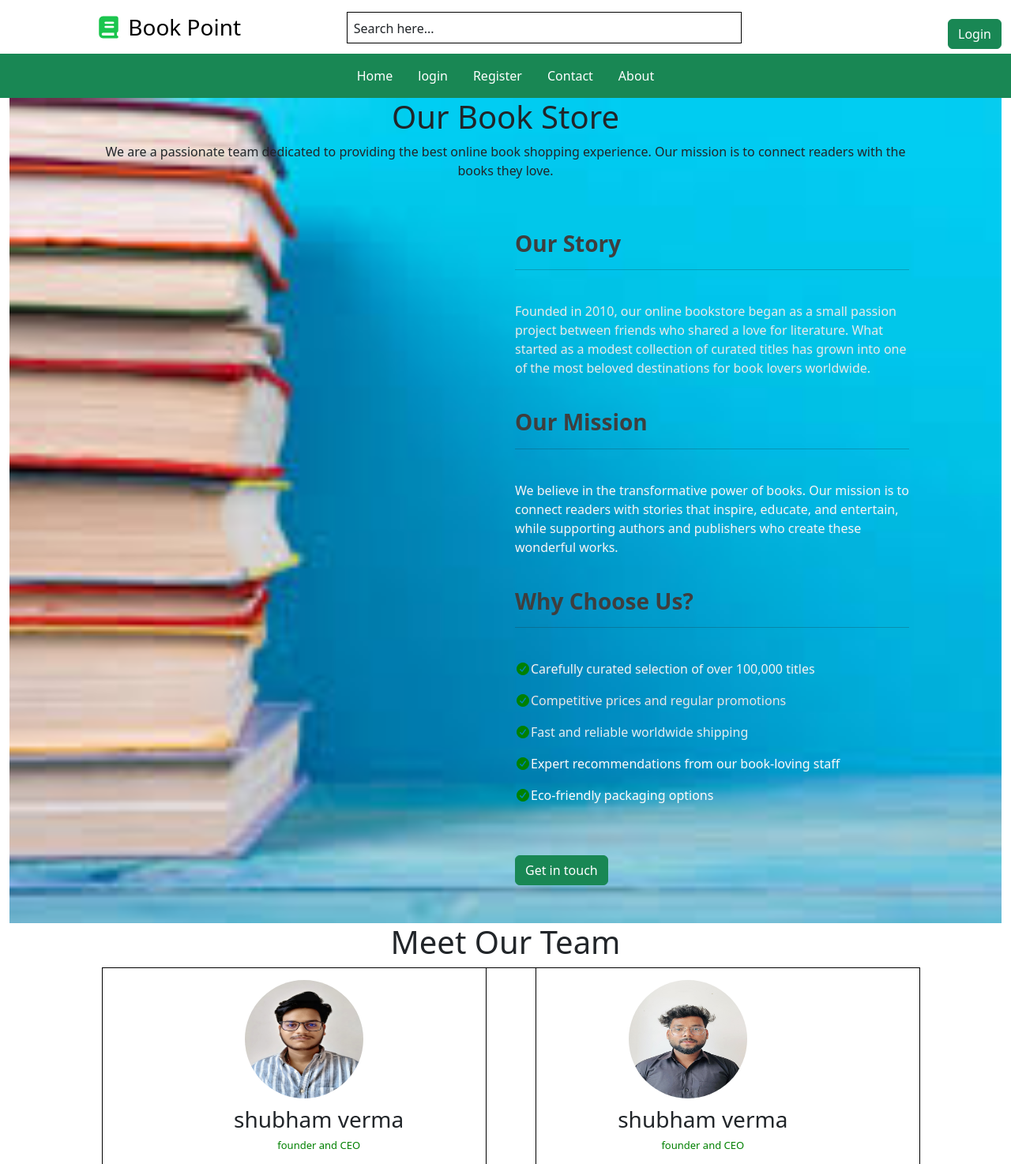
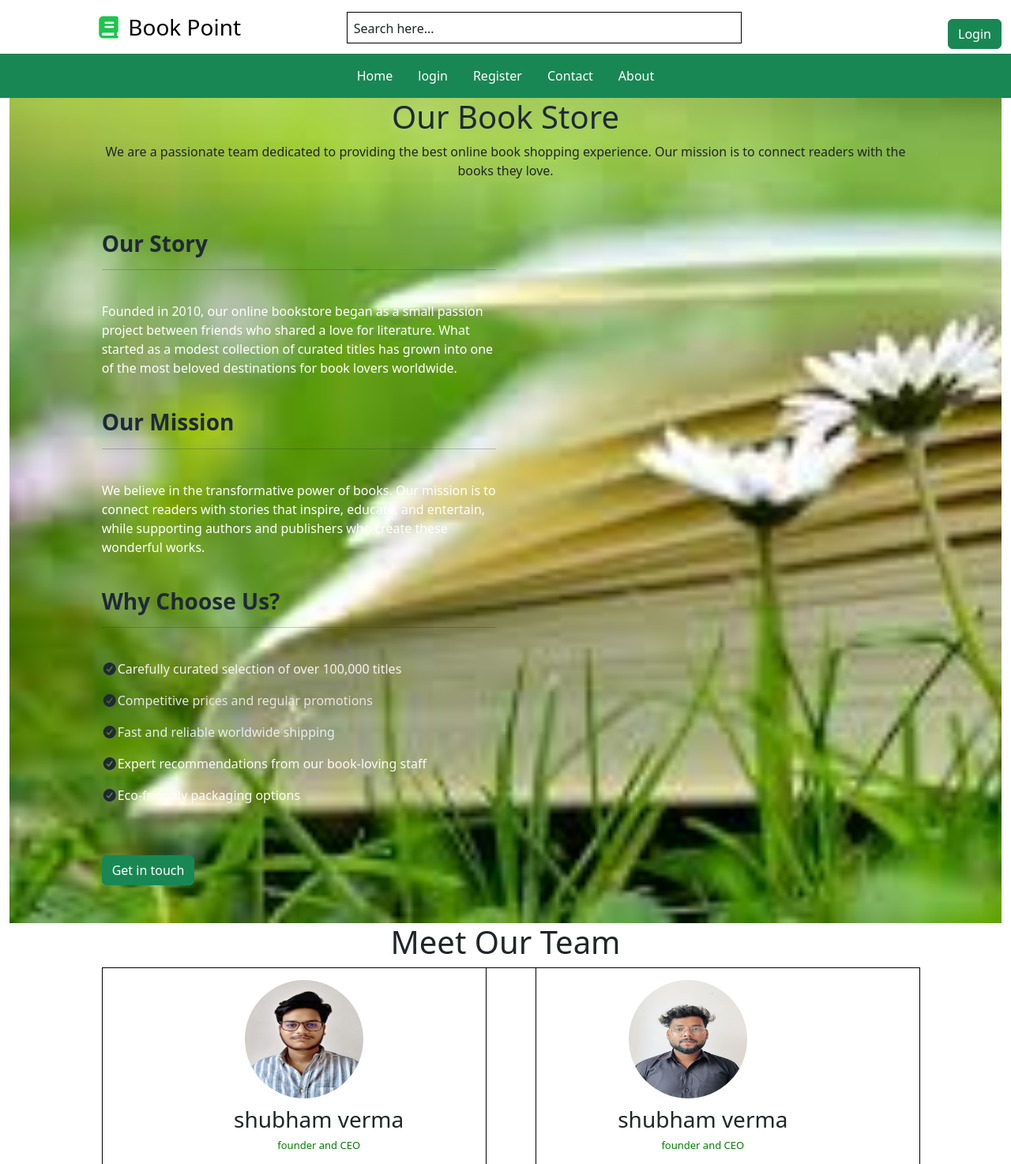
Before and after one commit to simran347/online-book-store, a Django app: page /about/ in a window 1280 px wide. Shown: the top 1474 px of the page at 79% size. Run offline with Django 5.2, Linux system fonts and the light colour scheme; parts of the project's set-up code (start-up, migrations or seed data) failed here and were passed over; some libraries are stand-ins or nearby versions.

```diff
--- a/mainapp/templates/about.html
+++ b/mainapp/templates/about.html
@@ -3,33 +3,31 @@
 
 {% block main %}
 <div class="container-fluid">
-    <div class="row"style="background-image: url('{% static "img/images (12).jpg" %}'); background-repeat:no-repeat; background-size:cover;">
+    <div class="row"style="background-image: url('{% static "img/images (9).jpg" %}'); background-repeat:no-repeat; background-size:cover;">
         <div class="col-sm-10 mx-auto">
-            <div style="text-align: center;"><h1>Our Book Store</h1></div>
+            <div style="text-align: center; color:#1F2937;"><h1>Our Book Store</h1></div>
             <p class="text-center">We are a passionate team dedicated to providing the best online book shopping experience. Our mission is to connect readers with the books they love.</p>
             <div class="row">
-                <div class="col-sm-6">
 
-                </div>
                 <div class="col-sm-6 my-5">
-<h3 style="color:rgb(63, 62, 62)"><b>Our Story</b></h3>
+<h3 style="color:#1F2937"><b>Our Story</b></h3>
 <hr>
 <br>
-<p style="color:rgb(235, 234, 233)">Founded in 2010, our online bookstore began as a small passion project between friends who shared a love for literature. What started as a modest collection of curated titles has grown into one of the most beloved destinations for book lovers worldwide.</p>
+<p style="color:#FFFFFF">Founded in 2010, our online bookstore began as a small passion project between friends who shared a love for literature. What started as a modest collection of curated titles has grown into one of the most beloved destinations for book lovers worldwide.</p>
 <br>
-<h3 style="color:rgb(63, 62, 62)"><b>Our Mission</b></h3>
+<h3 style="color:#1F2937"><b>Our Mission</b></h3>
 <hr>
 <br>
-<p style="color:rgb(250, 245, 245);">We believe in the transformative power of books. Our mission is to connect readers with stories that inspire, educate, and entertain, while supporting authors and publishers who create these wonderful works.</p>
+<p style="color:#FFFFFF;">We believe in the transformative power of books. Our mission is to connect readers with stories that inspire, educate, and entertain, while supporting authors and publishers who create these wonderful works.</p>
 <br>
-<h3 style="color:rgb(63, 62, 62)"><b>Why Choose Us?</b></h3>
+<h3 style="color:#1F2937"><b>Why Choose Us?</b></h3>
 <hr>
 <br>
-<p style="color:rgb(248, 242, 242);"><i class="fa-solid fa-circle-check" style="color:green"></i>Carefully curated selection of over 100,000 titles</p>
-<p style="color:rgb(234, 228, 228);"><i class="fa-solid fa-circle-check" style="color:green"></i>Competitive prices and regular promotions</p>
-<p style="color:rgb(230, 238, 239);"><i class="fa-solid fa-circle-check" style="color:green"></i>Fast and reliable worldwide shipping</p>
-<p style="color:rgb(255, 249, 249);"><i class="fa-solid fa-circle-check" style="color:green"></i>Expert recommendations from our book-loving staff</p>
-<p style="color:rgb(255, 251, 251);"><i class="fa-solid fa-circle-check" style="color:green"></i>Eco-friendly packaging options</p>
+<p style="color:rgb(248, 242, 242);"><i class="fa-solid fa-circle-check" style="color:#1F2937"></i>Carefully curated selection of over 100,000 titles</p>
+<p style="color:rgb(234, 228, 228);"><i class="fa-solid fa-circle-check" style="color:#1F2937"></i>Competitive prices and regular promotions</p>
+<p style="color:rgb(230, 238, 239);"><i class="fa-solid fa-circle-check" style="color:#1F2937"></i>Fast and reliable worldwide shipping</p>
+<p style="color:rgb(255, 249, 249);"><i class="fa-solid fa-circle-check" style="color:#1F2937"></i>Expert recommendations from our book-loving staff</p>
+<p style="color:rgb(255, 251, 251);"><i class="fa-solid fa-circle-check" style="color:#1F2937"></i>Eco-friendly packaging options</p>
 <br>
 <br>
 <button type="submit" class="btn btn-success">Get in touch</button><br>
--- a/mainapp/templates/contact.html
+++ b/mainapp/templates/contact.html
@@ -8,8 +8,8 @@ contact us
 {% block main %}
 <div class="row "style="background-image: url('{% static "img/images (9).jpg" %}'); background-repeat:no-repeat; background-size:cover;">
     <div class="col-sm-10 mx-auto" style=" padding: 20px; border-radius: 10px;">
-        <h1 class="text-center my-4">Contact Us</h1>
-        <p class="text-center">We would love to hear from you! Please fill out the form below to get in touch.</p>
+        <h1 class="text-center my-4" style="color: #1F2937;">Contact Us</h1>
+        <p class="text-center" >We would love to hear from you! Please fill out the form below to get in touch.</p>
     </div>
     <div class="col-sm-10 mx-auto">
         <div class="row">
--- a/obsproject/settings.py
+++ b/obsproject/settings.py
@@ -118,7 +118,9 @@ USE_TZ = True
 # Static files (CSS, JavaScript, Images)
 # https://docs.djangoproject.com/en/5.2/howto/static-files/
 
-STATIC_URL = 'static/'
+STATIC_URL = '/static/'
+
+STATIC_ROOT = BASE_DIR / 'staticfiles'
 MEDIA_URL = 'media/'
 MEDIA_ROOT = os.path.join(BASE_DIR,'media')
 
@@ -129,7 +131,7 @@ MEDIA_ROOT = os.path.join(BASE_DIR,'media')
 DEFAULT_AUTO_FIELD = 'django.db.models.BigAutoField'
 
 STRIPE_PUBLISHABLE_KEY = 'your_publishable_key'
-
+STRIPE_SECRET_KEY = os.getenv("STRIPE_SECRET_KEY")
 EMAIL_BACKEND = 'django.core.mail.backends.smtp.EmailBackend'
 EMAIL_HOST = 'smtp.gmail.com'
 EMAIL_PORT = 587
```
Also changed, not shown: mainapp/templates/login.html (+10 -12 lines), mainapp/templates/register.html (+9 -9 lines), requirements.txt (added, +32 -0 lines).
